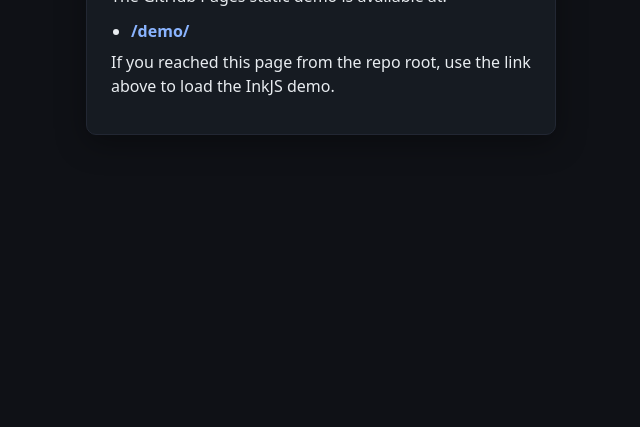
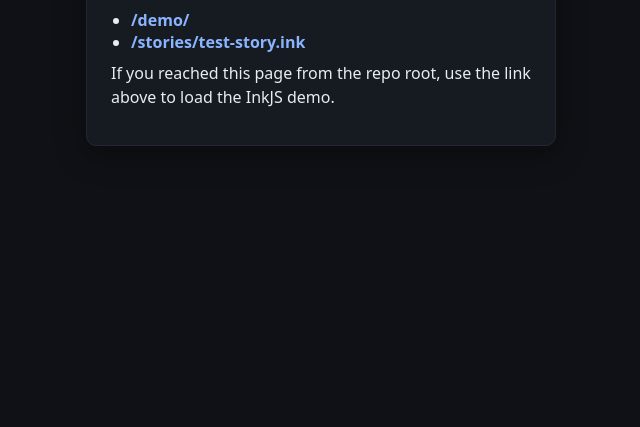
Before and after one commit to TheWizardsCode/GEngine, a website: page web/index.html in a window 1280 px wide. Shown: the part 373-800 px from the top of the page, without its empty margins (319-959 px from the left). Drawn offline with Linux system fonts and the light colour scheme.

Commit message:
chore(web): add link to test-story.ink on index page

```diff
--- a/web/index.html
+++ b/web/index.html
@@ -43,6 +43,7 @@
     <p>The GitHub Pages static demo is available at:</p>
     <ul>
       <li><a href="./demo/">/demo/</a></li>
+      <li><a href="./stories/test-story.ink">/stories/test-story.ink</a></li>
     </ul>
     <p>If you reached this page from the repo root, use the link above to load the InkJS demo.</p>
   </div>
```
